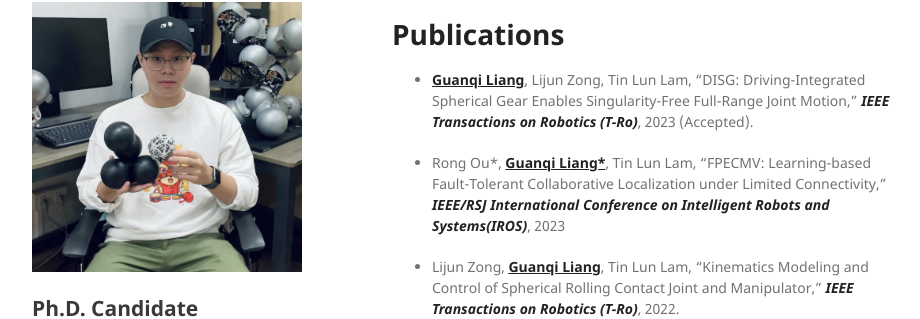
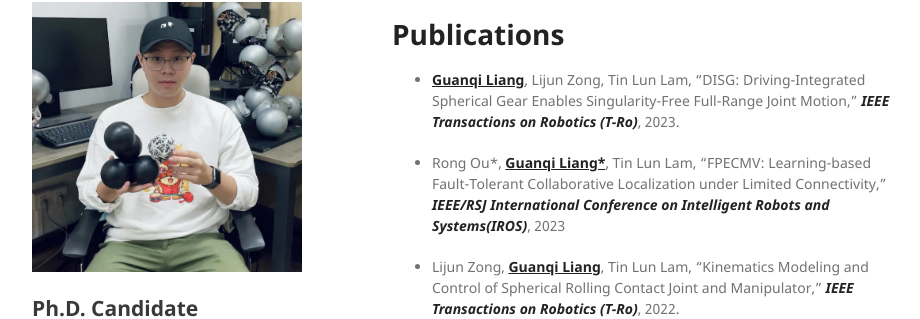
Before and after one commit to guanqiliang/guanqiliang.github.com, a Jekyll site: the page built from index.md, in a window 1280 px wide and 900 px high, scrolled down 756 px. Shown: the part 148-467 px from the top of the window, without its empty margins (178-1098 px from the left). Built offline with Jekyll 4.4.1, drawn with Linux system fonts in a browser that asks for light colours; our own code applies the rules of GitHub Pages for plain Markdown files.

Commit message:
Update index.md

```diff
--- a/index.md
+++ b/index.md
@@ -33,7 +33,7 @@ Hello, I am a 5th year Ph.D candidate, supervised by [Prof. Tin Lun LAM](https:/
 
 # Publications
 
-* <strong><u>Guanqi Liang</u></strong>, Lijun Zong, Tin Lun Lam, "DISG: Driving-Integrated Spherical Gear Enables Singularity-Free Full-Range Joint Motion," <strong><i>IEEE Transactions on Robotics (T-Ro)</i></strong>, 2023 (Accepted).
+* <strong><u>Guanqi Liang</u></strong>, Lijun Zong, Tin Lun Lam, "DISG: Driving-Integrated Spherical Gear Enables Singularity-Free Full-Range Joint Motion," <strong><i>IEEE Transactions on Robotics (T-Ro)</i></strong>, 2023.
 
 * Rong Ou*, <strong><u>Guanqi Liang*</u></strong>, Tin Lun Lam, "FPECMV: Learning-based Fault-Tolerant Collaborative Localization under Limited Connectivity," <strong><i>IEEE/RSJ International Conference on Intelligent Robots and Systems(IROS)</i></strong>, 2023
 
```
